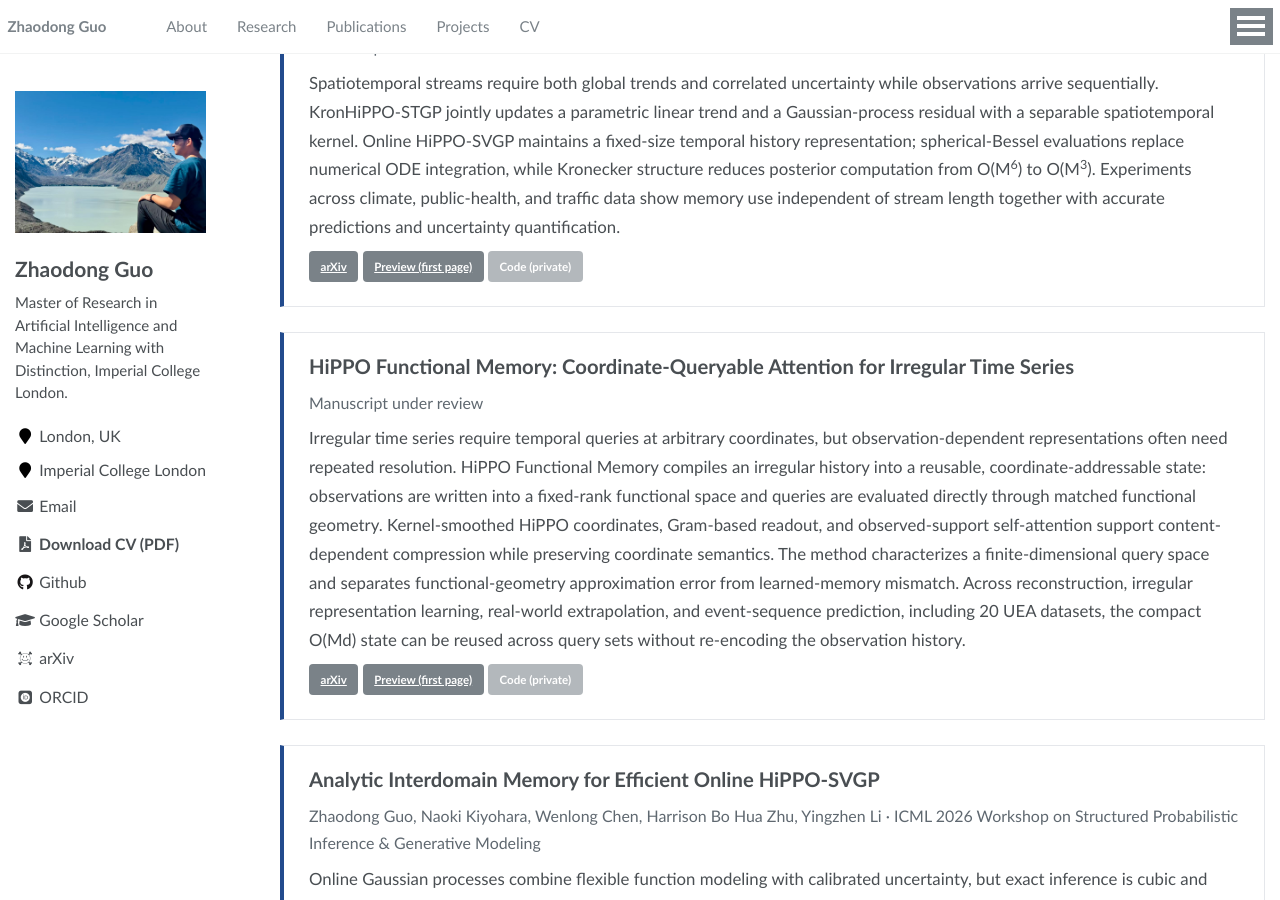
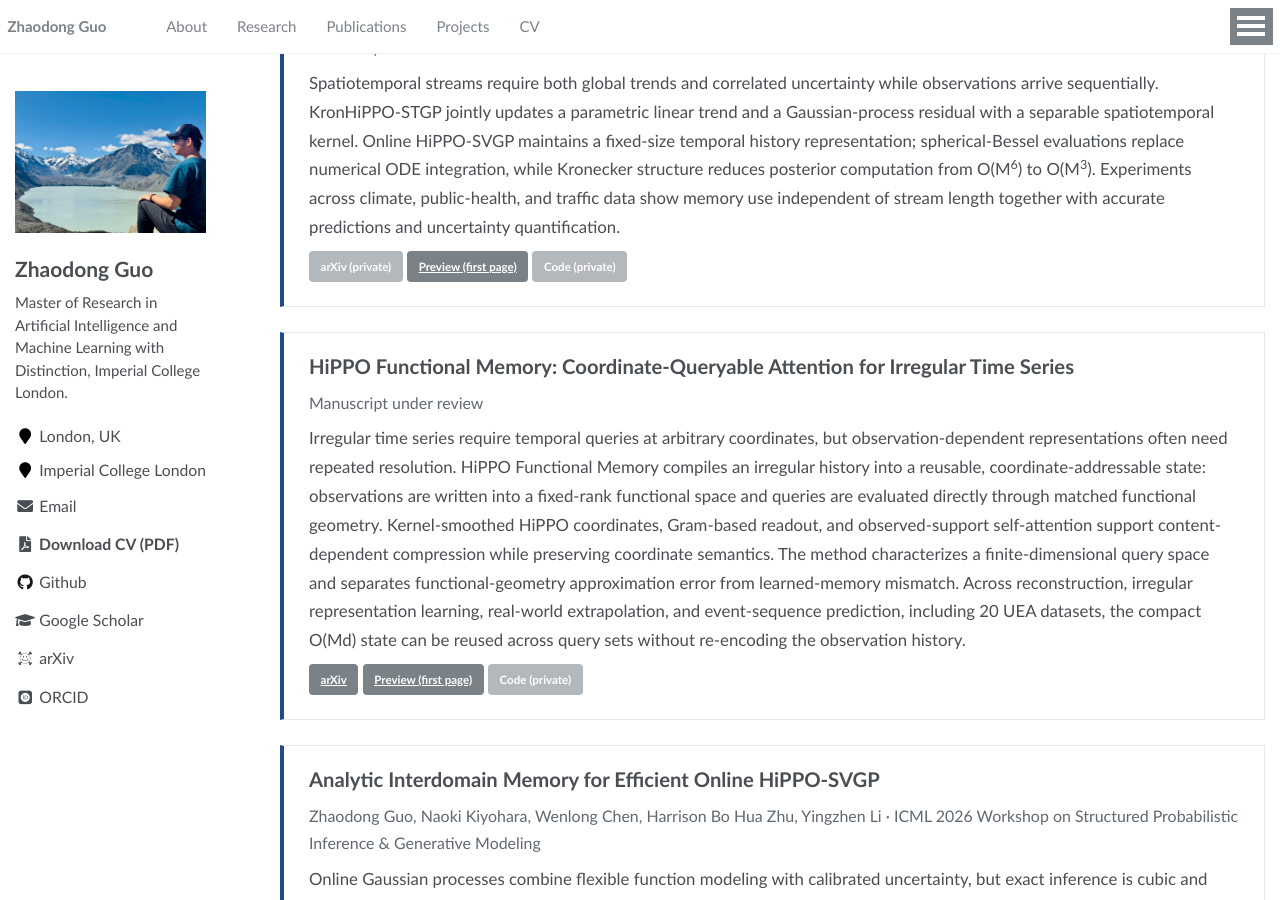
Before and after one commit to zhaodong929/zhaodong929.github.io, a Jekyll site: the page built from _pages/about.md, in a window 1280 px wide and 900 px high, scrolled down 813 px. Built offline with Jekyll 4.4.1, drawn with Linux system fonts in a browser that asks for light colours; some web fonts are replaced.

Commit message:
Disable private KronHiPPO arXiv button

```diff
--- a/_pages/about.md
+++ b/_pages/about.md
@@ -35,7 +35,7 @@ My research investigates how AI systems can maintain and use information efficie
   <h2>KronHiPPO-STGP: Online Bayesian Spatiotemporal Modeling with Evolving Memory</h2>
   <p class="publication-meta">Manuscript under review</p>
   <p>Spatiotemporal streams require both global trends and correlated uncertainty while observations arrive sequentially. KronHiPPO-STGP jointly updates a parametric linear trend and a Gaussian-process residual with a separable spatiotemporal kernel. Online HiPPO-SVGP maintains a fixed-size temporal history representation; spherical-Bessel evaluations replace numerical ODE integration, while Kronecker structure reduces posterior computation from O(M<sup>6</sup>) to O(M<sup>3</sup>). Experiments across climate, public-health, and traffic data show memory use independent of stream length together with accurate predictions and uncertainty quantification.</p>
-  <p class="publication-links"><a class="btn btn--small" href="https://arxiv.org/">arXiv</a> <a class="btn btn--small" href="{{ '/files/KronHiPPO_STGP.pdf' | relative_url }}">Preview (first page)</a> <span class="btn btn--small btn--disabled" aria-disabled="true" title="Code repository is currently private">Code (private)</span></p>
+  <p class="publication-links"><span class="btn btn--small btn--disabled" aria-disabled="true" title="arXiv link is not public">arXiv (private)</span> <a class="btn btn--small" href="{{ '/files/KronHiPPO_STGP.pdf' | relative_url }}">Preview (first page)</a> <span class="btn btn--small btn--disabled" aria-disabled="true" title="Code repository is currently private">Code (private)</span></p>
 </article>
 
 <article class="publication-card">
```
